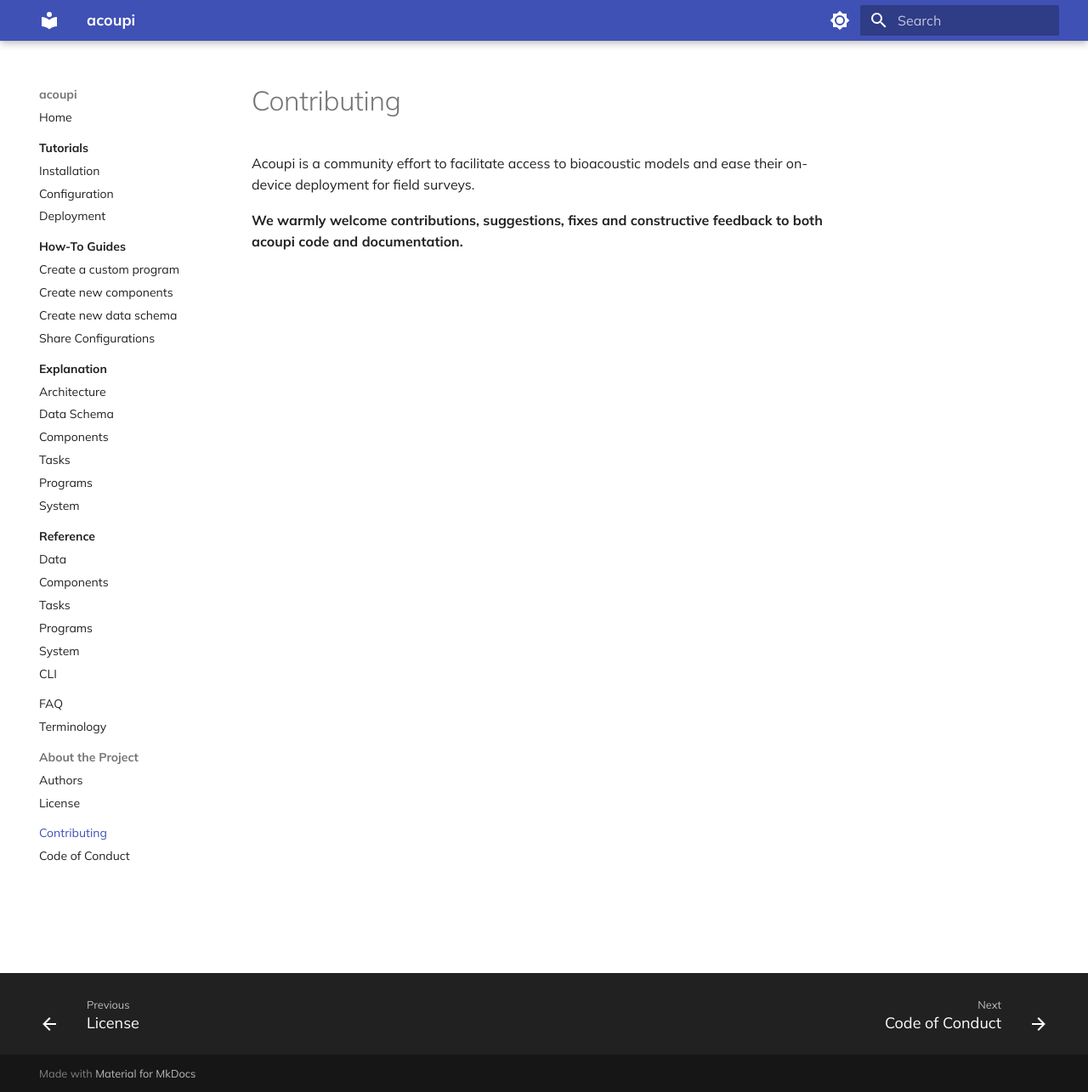
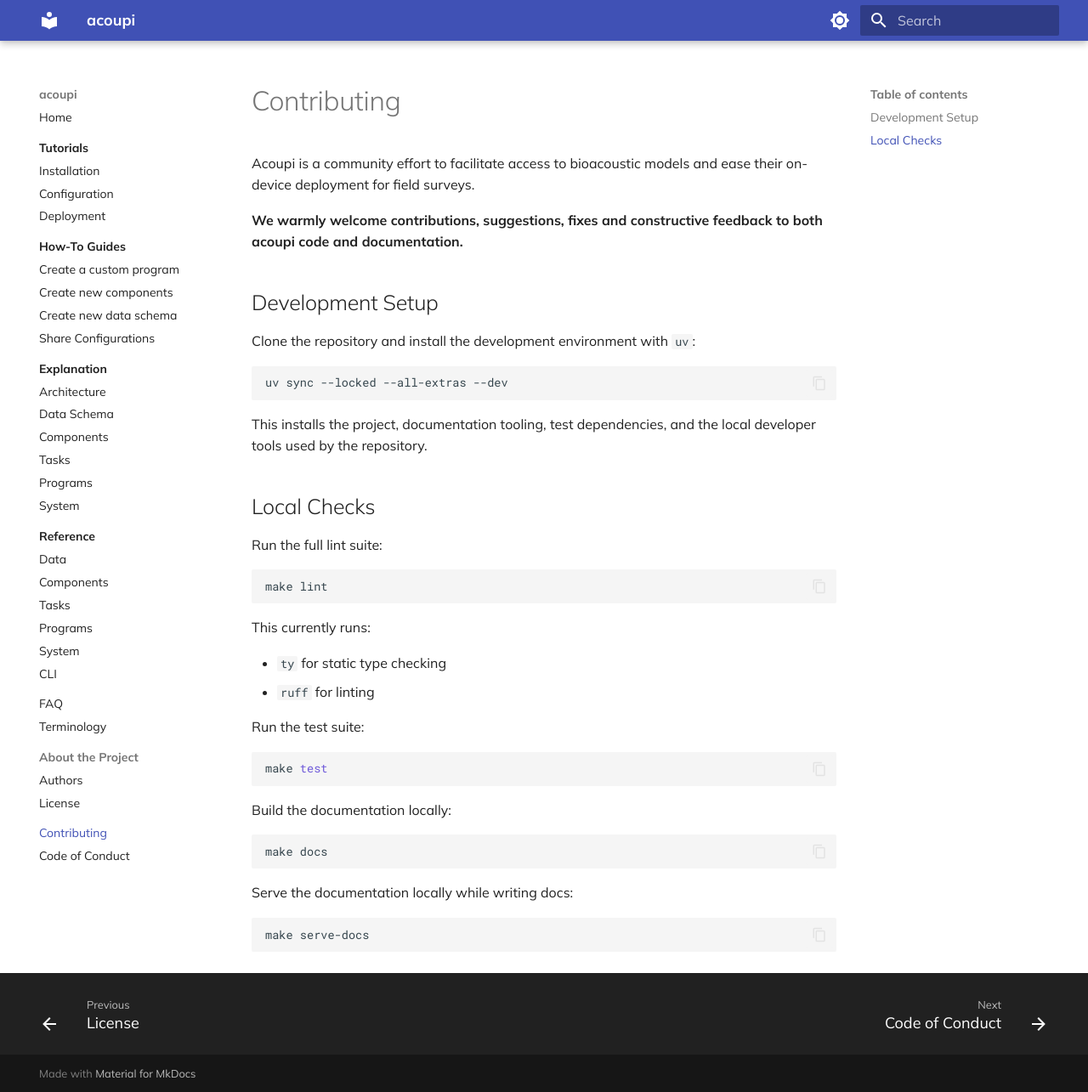
Before and after one commit to acoupi/acoupi, an MkDocs documentation site: the page built from docs/contributing.md, in a window 1280 px wide and 1285 px high. Shown: the whole window at 85% size. Built offline with MkDocs 1.6.1 and Material for MkDocs 9.7.7, drawn with Linux system fonts in a browser that asks for light colours.

Commit message:
docs: update developer tooling guidance

````diff
--- a/docs/contributing.md
+++ b/docs/contributing.md
@@ -3,3 +3,44 @@
 Acoupi is a community effort to facilitate access to bioacoustic models and ease their on-device deployment for field surveys.
 
 **We warmly welcome contributions, suggestions, fixes and constructive feedback to both acoupi code and documentation.**
+
+## Development Setup
+
+Clone the repository and install the development environment with `uv`:
+
+```bash
+uv sync --locked --all-extras --dev
+```
+
+This installs the project, documentation tooling, test dependencies, and the local developer tools used by the repository.
+
+## Local Checks
+
+Run the full lint suite:
+
+```bash
+make lint
+```
+
+This currently runs:
+
+- `ty` for static type checking
+- `ruff` for linting
+
+Run the test suite:
+
+```bash
+make test
+```
+
+Build the documentation locally:
+
+```bash
+make docs
+```
+
+Serve the documentation locally while writing docs:
+
+```bash
+make serve-docs
+```
````
Also changed, not shown: README.md (+4 -3 lines).
